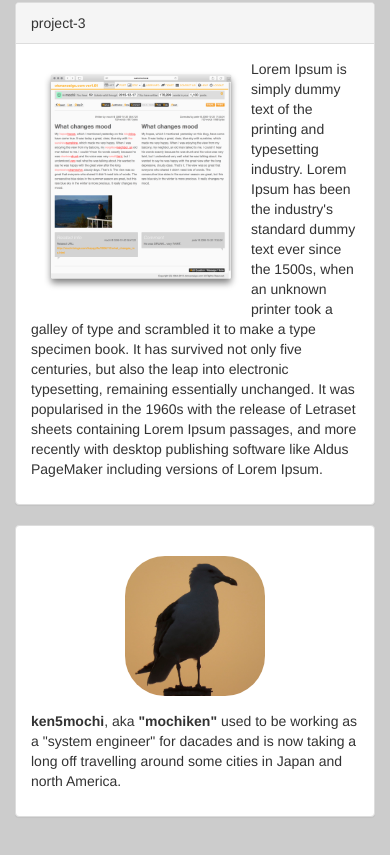
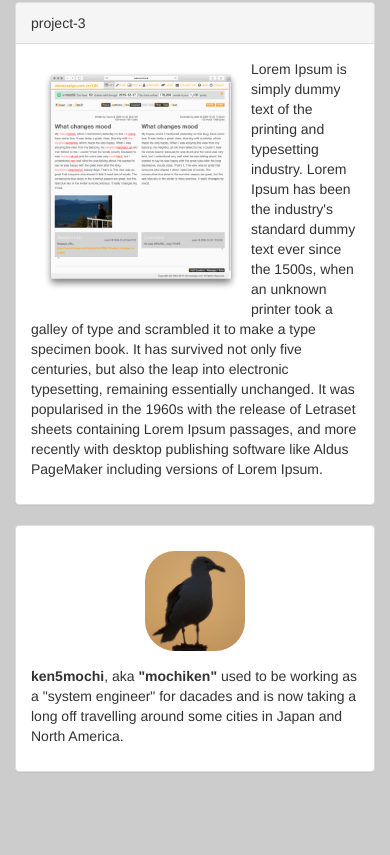
Before and after one commit to ken5mochi/ken5mochi.github.io, a plain HTML site: page index.html in a window 390 px wide. Shown: the part 1124-1979 px from the top of the page. Drawn offline with nearby package versions, Linux system fonts and the light colour scheme.

Commit message:
adjust logo setting to be more responsive

```diff
--- a/css/style.css
+++ b/css/style.css
@@ -14,10 +14,10 @@ body {
 
 #logo img {
   float: none;
-  max-width: 150px;
-  border: 5px solid #fff;
+  width: 100%;
+  max-width: 100px;
   border-radius: 30%;
-  margin-bottom: 10px;
+  margin-bottom: 15px;
 }
 
 .panel-body img {
--- a/index.html
+++ b/index.html
@@ -68,7 +68,7 @@
               <p><strong>ken5mochi</strong>, aka <strong>"mochiken"</strong> used to be working
               as a "system engineer" for dacades
               and is now taking a long off travelling around some cities
-              in Japan and north America.</p>
+              in Japan and North America.</p>
             </div>
           </div>
         </div>
```
